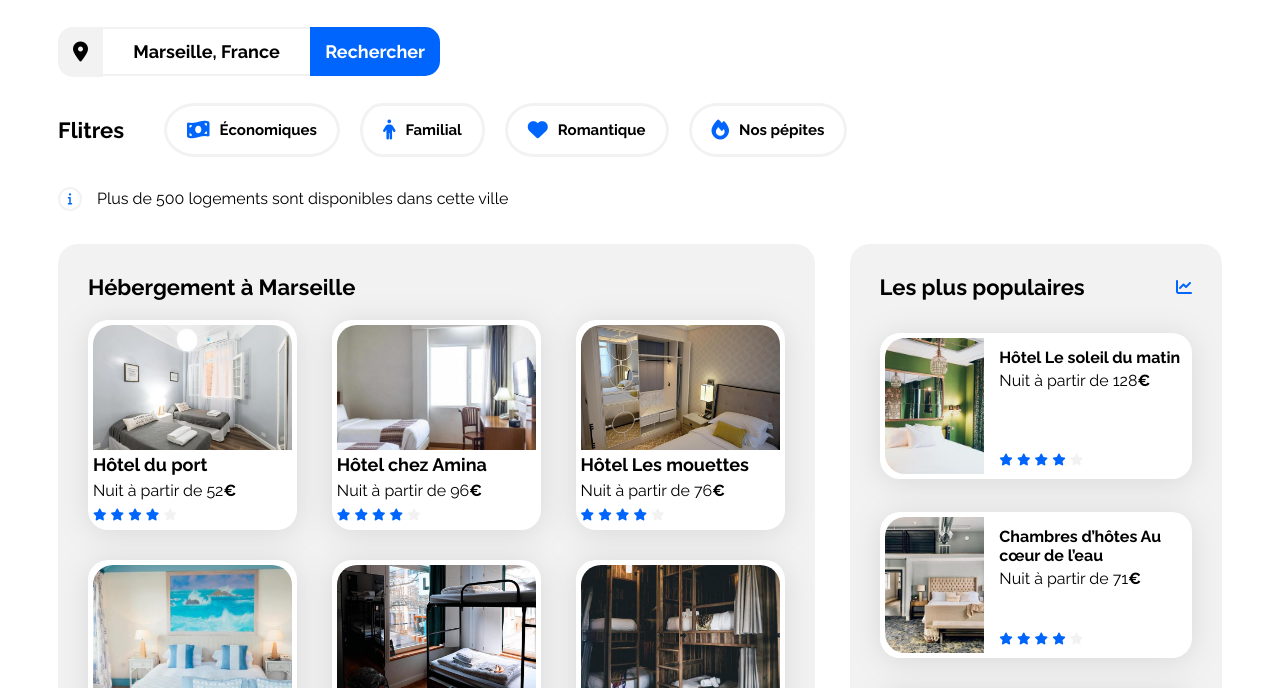
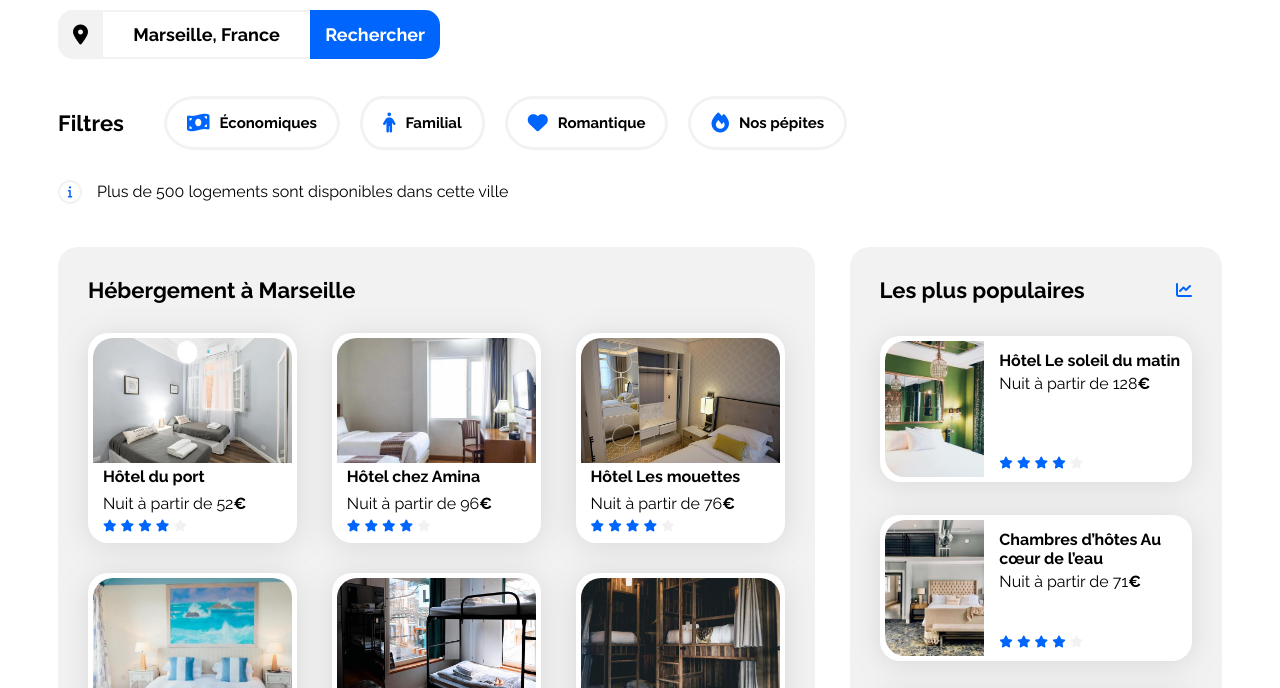
Before and after one commit to AlexGollion/OC_PHP_P3, a plain HTML site: page index.html in a window 1280 px wide. Shown: the part 195-883 px from the top of the page. Drawn offline with Linux system fonts and the light colour scheme.

Commit message:
ajustement et correction d'erreur

```diff
--- a/css/style.css
+++ b/css/style.css
@@ -7,6 +7,10 @@
     --main-color: #0065FC;
     --main-bg-color: #F2F2F2;
     --filter-bg-color: #DEEBFF;
+}
+
+body {
+    margin-top: 0px;
 }
 
 .fa-solid {
@@ -24,6 +28,7 @@ header {
 
 .logo {
     width: 75px;
+    padding-top: 10px;
 }
 
 nav {
@@ -39,7 +44,7 @@ ul {
 
 .li-navigation {
     list-style: none;
-    padding-top: 10px;
+    padding-top: 15px;
     border-top: 2px solid white;
 }
 
@@ -66,8 +71,12 @@ section {
     margin-bottom: 10px;
 }
 
+h1 {
+    margin-bottom: 7px;
+}
+
 .search-filtre {
-    margin-bottom: 10px;
+    margin-bottom: 20px;
 }
 
 .search-filtre p {
@@ -148,7 +157,7 @@ form {
     align-items: center;
     width: 100%;
     height: 67px;
-    margin-top: 20px;
+    margin-top: 30px;
 }
 
 .ul-filtres {
@@ -266,23 +275,22 @@ a {
     width: 65%;
 }
 
-.hebergements h3 {
-    font-weight: bold;
-    font-size: 18px;
-}
-
 .hebergements-cards {
     display: grid;
     grid-template-columns: 30% 30% 30%;
     grid-template-rows: 50%;
     row-gap: 20px;
     column-gap: 5%;
-    margin-top: 20px;
+    margin-top: 30px;
     margin-bottom: 20px;
 }
 
 .hebergements-cards .card {
     height: 200px;
+}
+
+.hebergements-cards .card-content {
+    padding-left: 10px;
 }
 
 .hebergements-cards img {
@@ -297,8 +305,8 @@ a {
 }
 
 .hebergements-cards .card-subtitle {
-    margin-top: 6px;
-    margin-bottom: 5px;
+    margin-top: 8px;
+    margin-bottom: 3px;
 }
 
 .hebergements-cards .card-rating {
@@ -383,7 +391,7 @@ a {
 }
 
 .activites-cards .card-title {
-    padding-left: 10px;
+    padding-left: 20px;
 }
 
 /*Footer*/
--- a/index.html
+++ b/index.html
@@ -47,7 +47,7 @@
                 </div>
 
                 <section class="filtres">
-                    <h2 class="section-title">Flitres</h2>
+                    <h2 class="section-title">Filtres</h2>
                     <ul class="ul-filtres">
                         <li class="li-filtre first-filtre">
                             <i class="fa-sharp fa-solid fa-money-bill-wave"></i>
```
